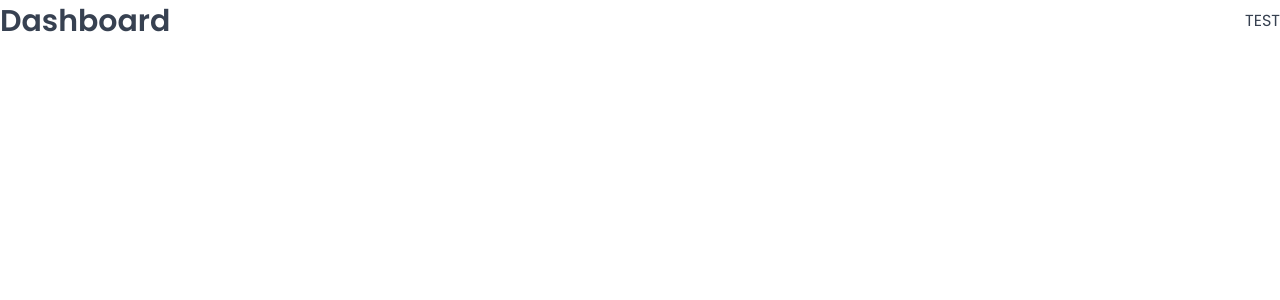
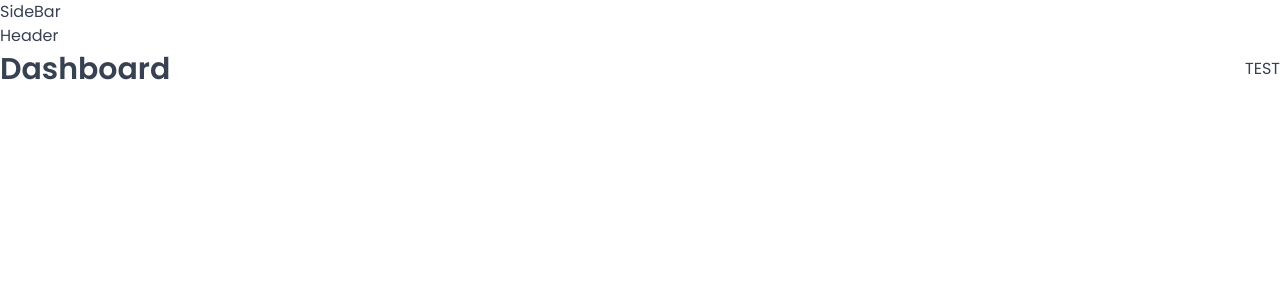
Before and after one commit to HamzaHamani/BookEase, a React (Vite) app: page /dashboard in a window 1280 px wide. Shown: the top 300 px of the page. Built offline with nearby package versions, Linux system fonts and the light colour scheme; a web font is replaced by a local one.

Commit message:
app layout changes

```diff
--- a/src/App.jsx
+++ b/src/App.jsx
@@ -8,12 +8,14 @@
 import Account from "./pages/Account";
 import Login from "./pages/Login";
 import PageNotFound from "./pages/PageNotFound";
+import AppLayout from "./ui/AppLayout";
 function App() {
   return (
     <>
       <GlobalStyles />
       <BrowserRouter>
         <Routes>
+          <Route element={<AppLayout />}>
             <Route index element={<Navigate replace to="dashboard" />} />
             <Route path="dashboard" element={<Dashboard />} />
             <Route path="booking" element={<Bookings />} />
@@ -21,6 +23,7 @@
             <Route path="users" element={<Users />} />
             <Route path="settings" element={<Settings />} />
             <Route path="account" element={<Account />} />
+          </Route>
           <Route path="login" element={<Login />} />
           <Route path="*" element={<PageNotFound />} />
         </Routes>
--- /dev/null
+++ b/src/ui/AppLayout.jsx
@@ -0,0 +1,20 @@
+import { Outlet } from "react-router-dom";
+import SideBar from "./SideBar";
+import Header from "./Header";
+import styled from "styled-components";
+
+const Main = styled.main``;
+
+function AppLayout() {
+  return (
+    <div>
+      <SideBar />
+      <Header />
+      <Main>
+        <Outlet />
+      </Main>
+    </div>
+  );
+}
+
+export default AppLayout;
--- /dev/null
+++ b/src/ui/Header.jsx
@@ -0,0 +1,5 @@
+function Header() {
+  return <header>Header</header>;
+}
+
+export default Header;
--- /dev/null
+++ b/src/ui/SideBar.jsx
@@ -0,0 +1,5 @@
+function SideBar() {
+  return <aidse>SideBar</aidse>;
+}
+
+export default SideBar;
```
Lines whose indentation alone changed are shown as unchanged.
